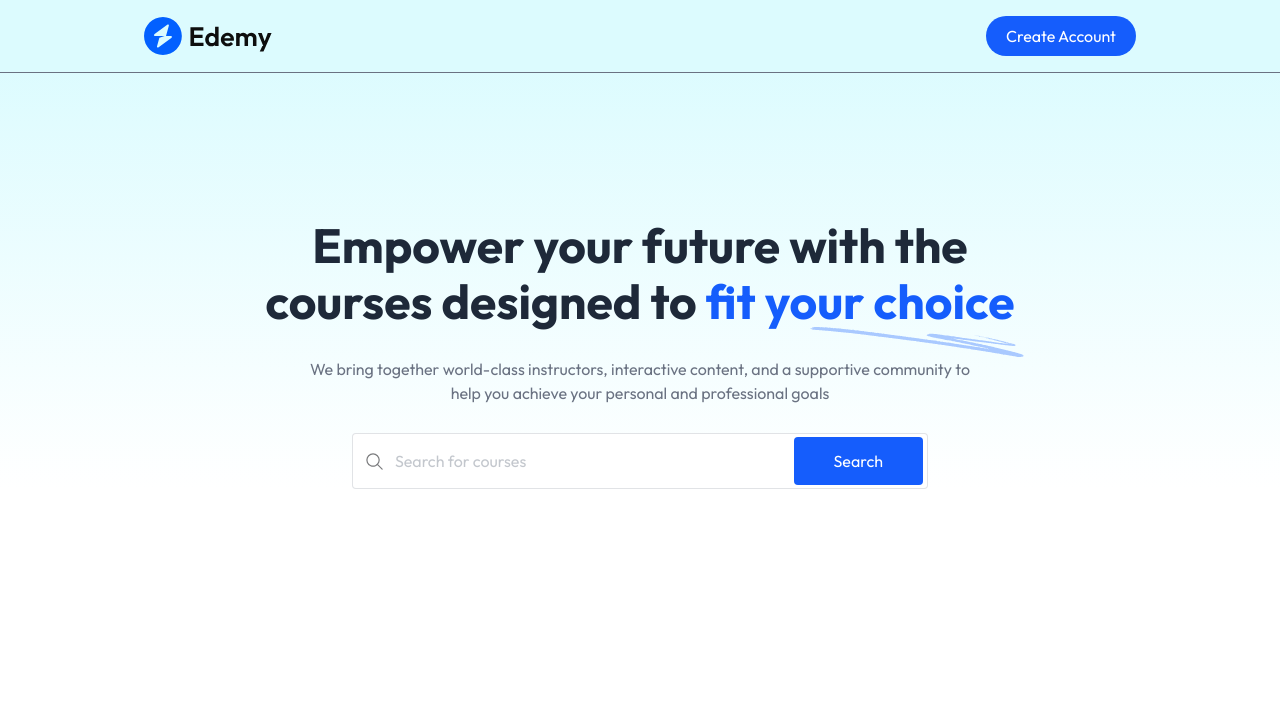
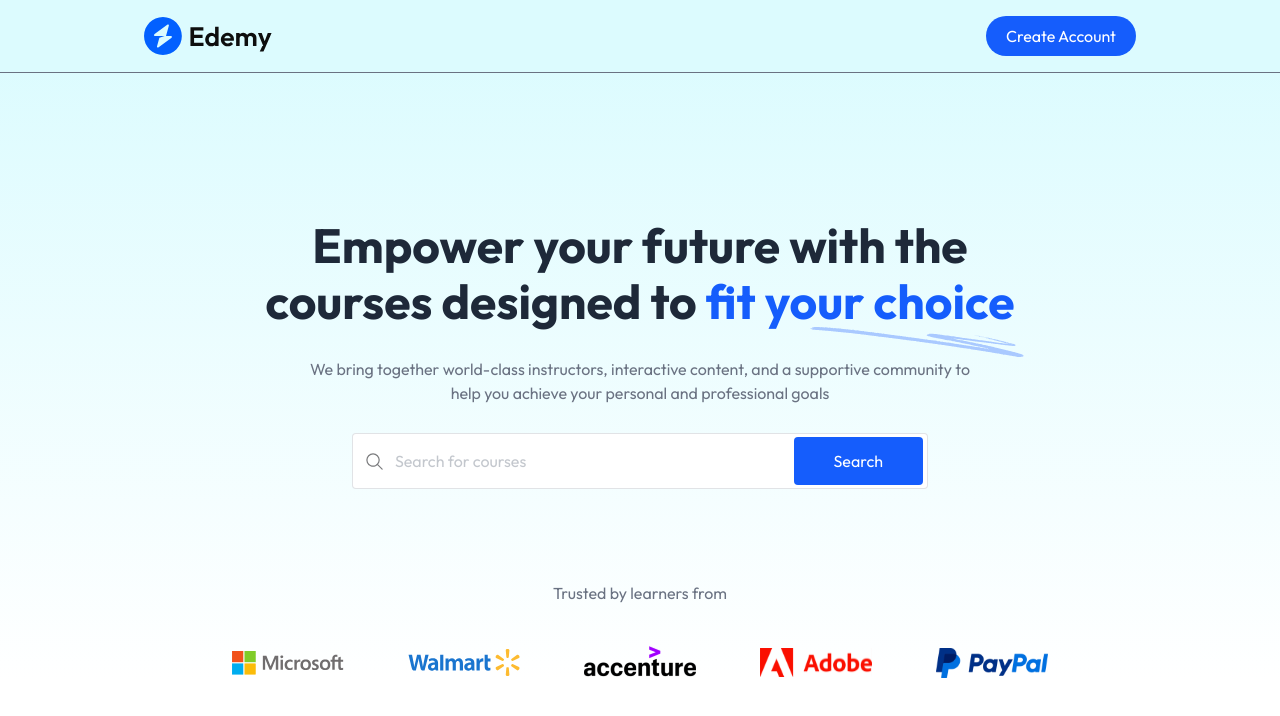
Before and after one commit to codedbydinesh/LMS, a React (Vite) app in the folder client/: page / in a window 1280 px wide. Shown: the top 716 px of the page. Built offline with nearby package versions, Linux system fonts and the light colour scheme; no server answers.

Commit message:
Add Companies component to Hero section with logos of trusted partners

```diff
--- a/client/src/components/student/Companies.jsx
+++ b/client/src/components/student/Companies.jsx
@@ -1,8 +1,18 @@
 import React from 'react'
+import { assets } from '../../assets/assets'
 
 const Companies = () => {
   return (
-    <div>Companies</div>
+    <div className='pt-16'>
+      <p className='text-base text-gray-500'>Trusted by learners from</p>
+      <div className='flex flex-wrap items-center justify-center gap-6 md:gap-16 md:mt-10 mt-5'>
+        <img src={assets.microsoft_logo} alt="microsoft" className='w-20 md:w-28' />
+        <img src={assets.walmart_logo} alt="walmart" className='w-20 md:w-28' />
+        <img src={assets.accenture_logo} alt="accenture" className='w-20 md:w-28' />
+        <img src={assets.adobe_logo} alt="adobe" className='w-20 md:w-28' />
+        <img src={assets.paypal_logo} alt="paypal" className='w-20 md:w-28' />
+      </div>
+    </div>
   )
 }
 
--- a/client/src/components/student/Hero.jsx
+++ b/client/src/components/student/Hero.jsx
@@ -1,6 +1,7 @@
 import React from 'react'
 import { assets } from '../../assets/assets'
 import SearchBar from './SearchBar'
+import Companies from './Companies'
 
 const Hero = () => {
   return (
@@ -12,6 +13,7 @@
       <p className='md:hidden text-gray-500 max-w-sm mx-auto'>We bring together world-class instructors to help you achieve your professional goals.</p>
 
       <SearchBar/>
+      <Companies/>
     </div>
 
 
```
